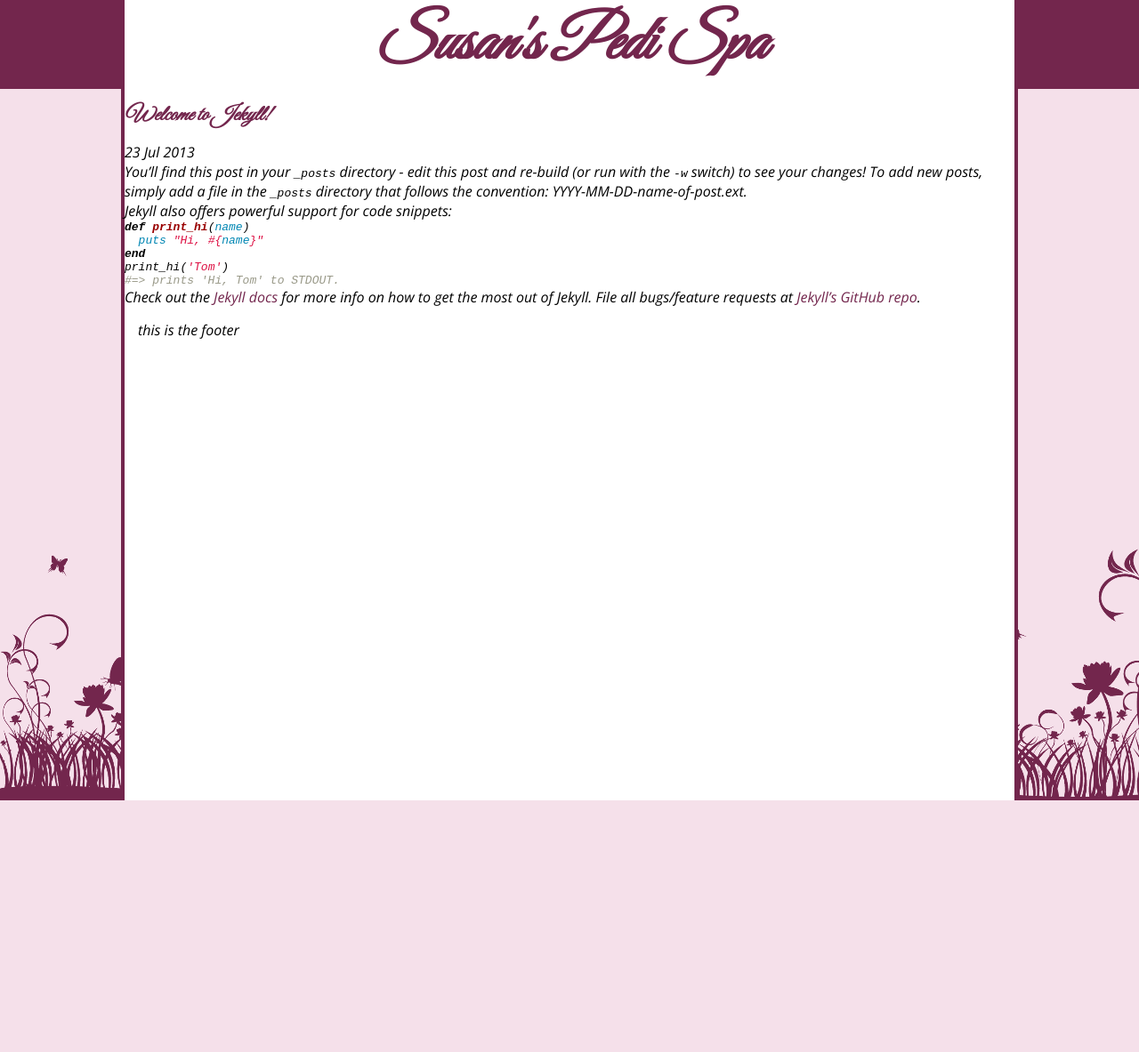
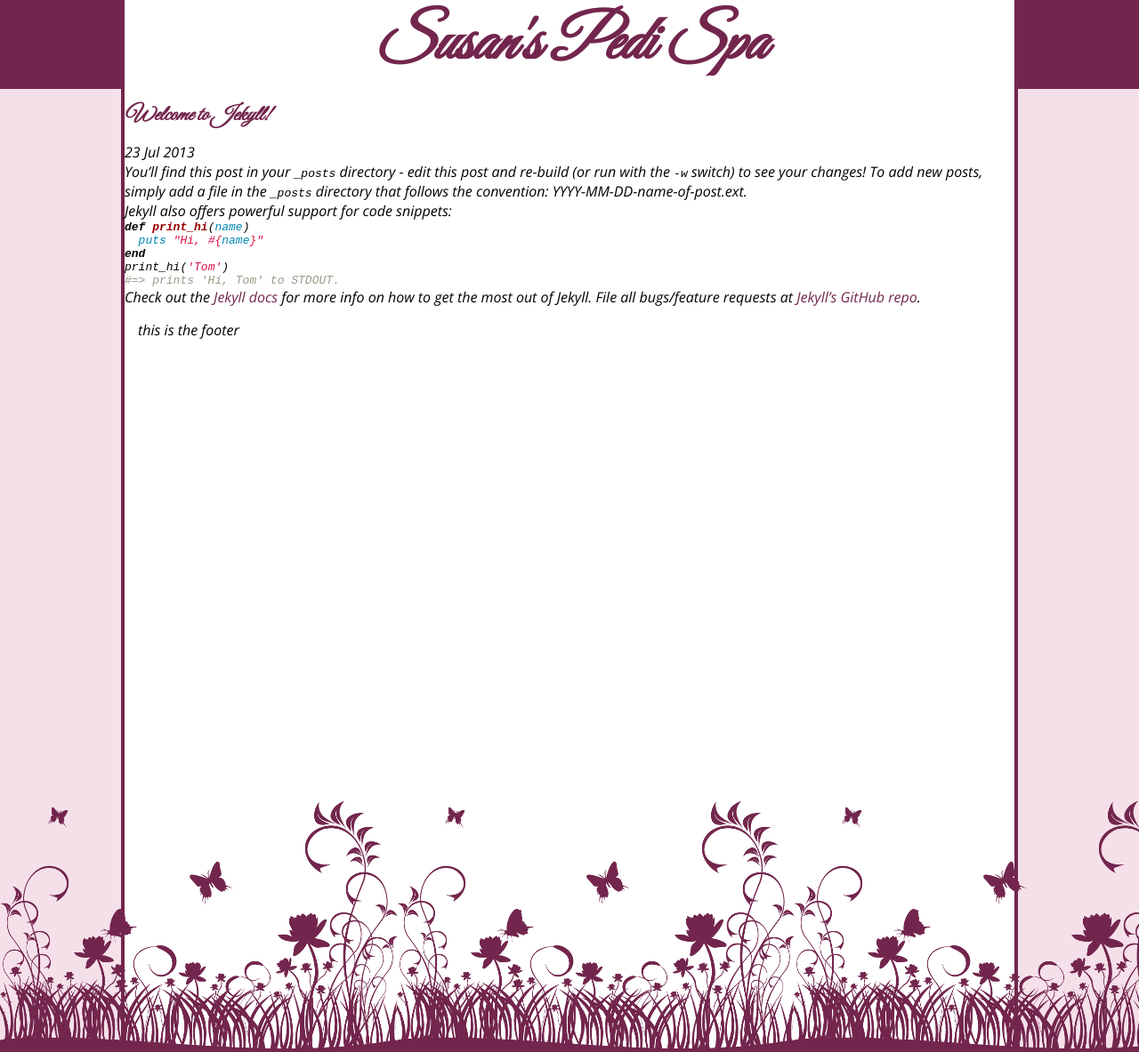
Before and after one commit to susanspedispa/susanspedispa.github.io, a Jekyll site: the page built from _posts/2013-07-23-welcome-to-jekyll.markdown, in a window 1280 px wide. Shown: the whole page at 89% size. Built offline with Jekyll 4.4.1, drawn with Linux system fonts in a browser that asks for light colours; before the commit the page ends 900 px from its top, so only the background shows below that.

Commit message:
Update main.css

```diff
--- a/css/main.css
+++ b/css/main.css
@@ -50,7 +50,8 @@
 	border-left: 4px solid #73264d;
 	margin-top: -100px;
 	margin-bottom: -283px;
-	z-index: 10;
+	z-index: 0;
+	padding-bottom: 283px;
 }
 
 #name {
@@ -83,5 +84,5 @@
 	position: absolute;
 	height: 283px;
 	background: url('/assets/grass.png') repeat;
-	z-index: 0;
+	z-index: 1;
 }
```
